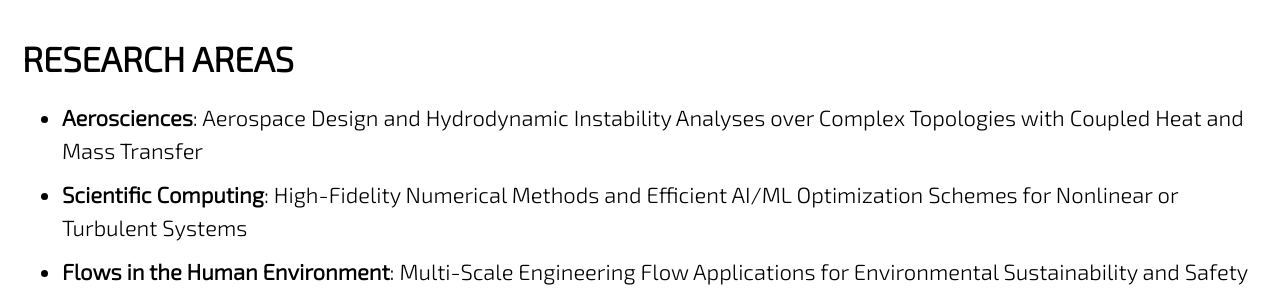
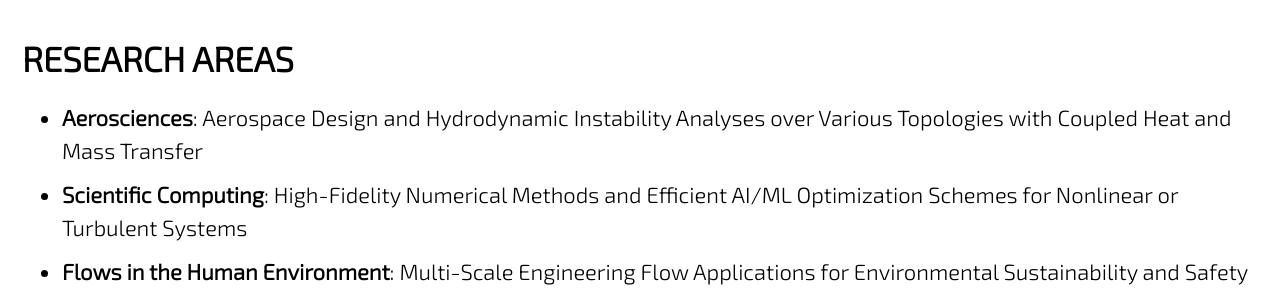
Before and after one commit to jun9303/jun9303.github.io, a Jekyll site: the page built from _pages/about_me.md, in a window 1280 px wide and 900 px high, scrolled down 535 px. Shown: the part 156-456 px from the top of the window. Built offline with Jekyll 4.4.1, drawn with Linux system fonts in a browser that asks for light colours; cached includes are drawn as plain includes.

Commit message:
modified:   _pages/about_me.md

```diff
--- a/_pages/about_me.md
+++ b/_pages/about_me.md
@@ -17,7 +17,7 @@ feature_row:
 
 # RESEARCH AREAS
 
-- **Aerosciences**: Aerospace Design and Hydrodynamic Instability Analyses over Complex Topologies with Coupled Heat and Mass Transfer
+- **Aerosciences**: Aerospace Design and Hydrodynamic Instability Analyses over Various Topologies with Coupled Heat and Mass Transfer
 - **Scientific Computing**: High-Fidelity Numerical Methods and Efficient AI/ML Optimization Schemes for Nonlinear or Turbulent Systems
 - **Flows in the Human Environment**: Multi-Scale Engineering Flow Applications for Environmental Sustainability and Safety
 
```
